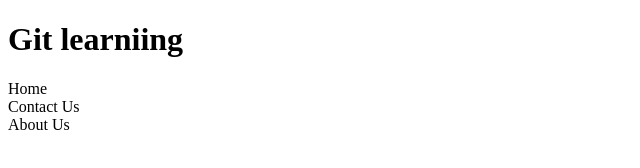
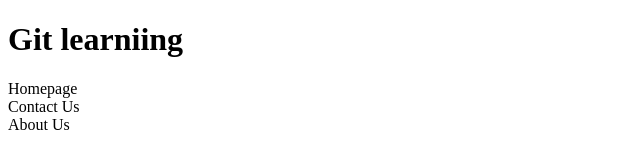
Before and after one commit to indmanan/git-training, a plain HTML site: page index.html in a window 1280 px wide. Shown: the full height of the page, 0-640 px from the left. Drawn offline with Linux system fonts and the light colour scheme.

Commit message:
Homepage page modified in homepage branch

```diff
--- a/index.html
+++ b/index.html
@@ -8,7 +8,7 @@
 </head>
 <body>
     <h1>Git learniing</h1>
-    <nav>Home</nav>
+    <nav>Homepage</nav>
     <nav>Contact Us</nav>
     <nav>About Us</nav>
 
```
